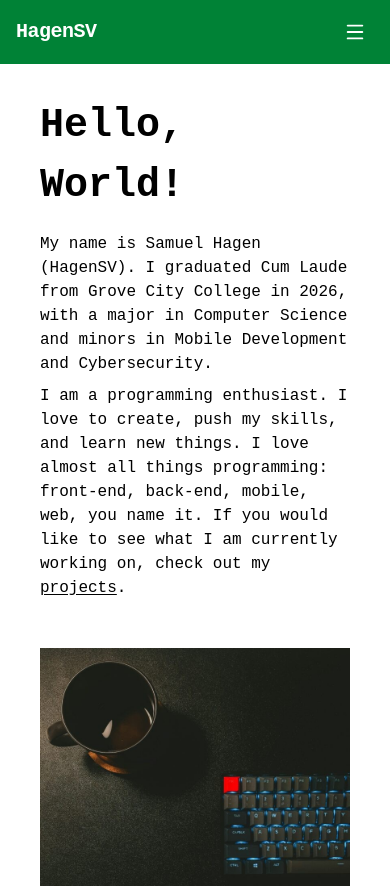
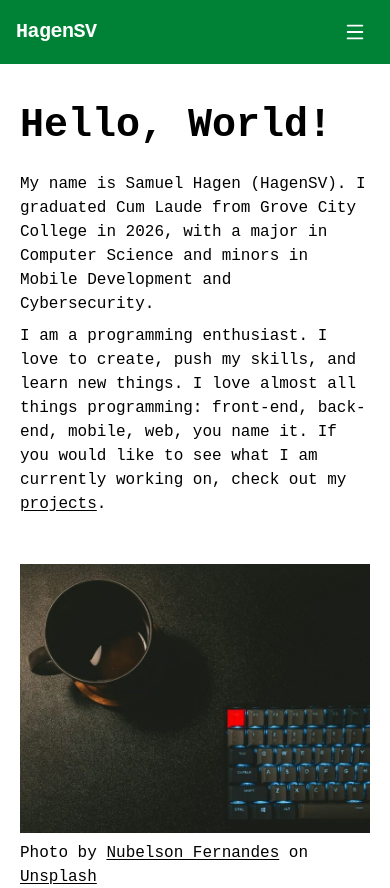
Before and after one commit to hagensv-web/hagensv-portfolio, a Next.js app: page / in a window 390 px wide. Shown: the top 888 px of the page. Built offline with nearby package versions, Linux system fonts and the light colour scheme.

Commit message:
reduce horizontal padding on mobile

```diff
--- a/app/layout.tsx
+++ b/app/layout.tsx
@@ -24,7 +24,7 @@ export default function RootLayout({ children }: LayoutProps<"/">) {
 
       <Header />
 
-      <main className="pt-4 px-10 md:px-[10%] mb-10">
+      <main className="pt-4 px-5 md:px-[10%] mb-10">
         {children}
       </main>
 
```
